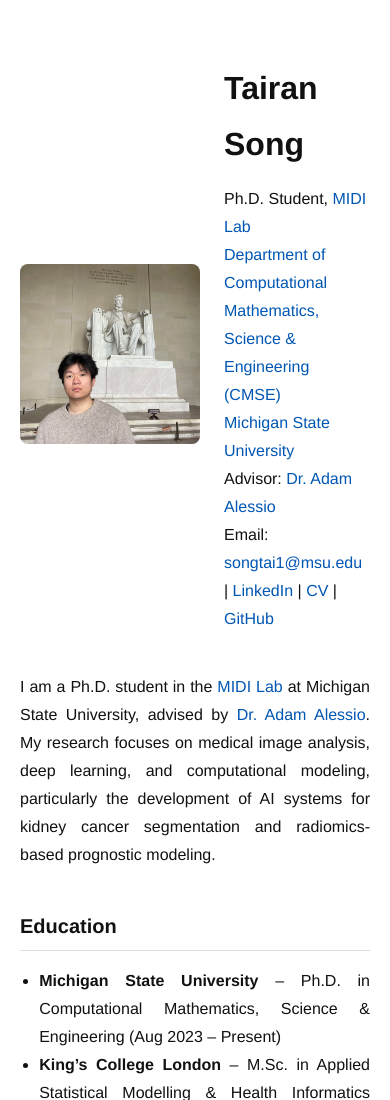
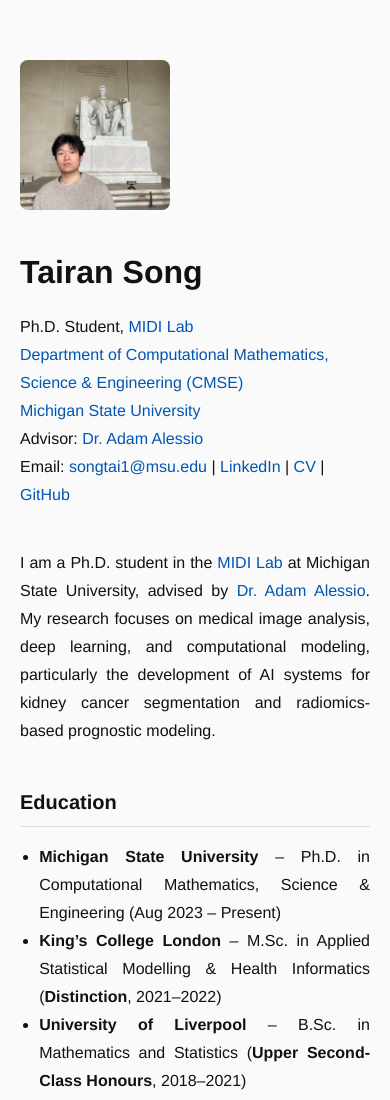
Before and after one commit to AmingSong/AmingSong.github.io, a plain HTML site: page index.html in a window 390 px wide. Shown: the top 1100 px of the page. Drawn offline with Linux system fonts and the light colour scheme.

Commit message:
Update index.html

```diff
--- a/index.html
+++ b/index.html
@@ -8,7 +8,7 @@
     body {
       font-family: 'Helvetica Neue', Arial, sans-serif;
       color: #111;
-      background-color: #fff;
+      background-color: #fafafa;
       max-width: 900px;
       margin: 60px auto;
       padding: 0 20px;
@@ -23,7 +23,6 @@
     p { margin-top: 0.6em; }
     ul { margin-top: 0.4em; padding-left: 1.2em; }
 
-    /* --- Intro section layout --- */
       .intro {
         display: flex;
         align-items: center;
@@ -54,6 +53,18 @@
         margin-bottom: 20px;
         border: none;
         border-top: 1px solid #ddd;
+      }
+    /* --- Responsive layout for mobile --- */
+    @media (max-width: 600px) {
+      .intro {
+        flex-direction: column;
+        align-items: flex-start;
+      }
+      img.profile {
+        width: 150px;
+        height: 150px;
+        margin-bottom: 10px;
+      }
     }
   </style>
 </head>
```
Lines whose indentation alone changed are shown as unchanged.
